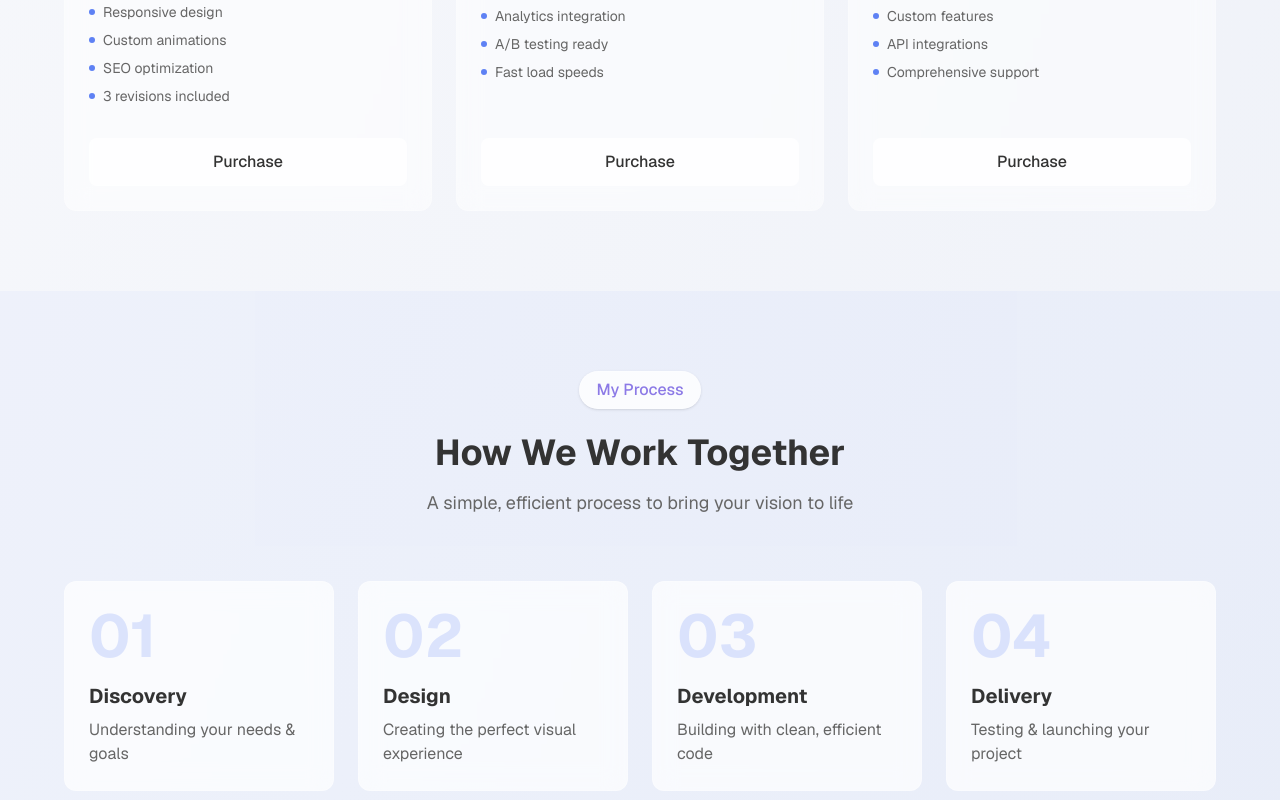
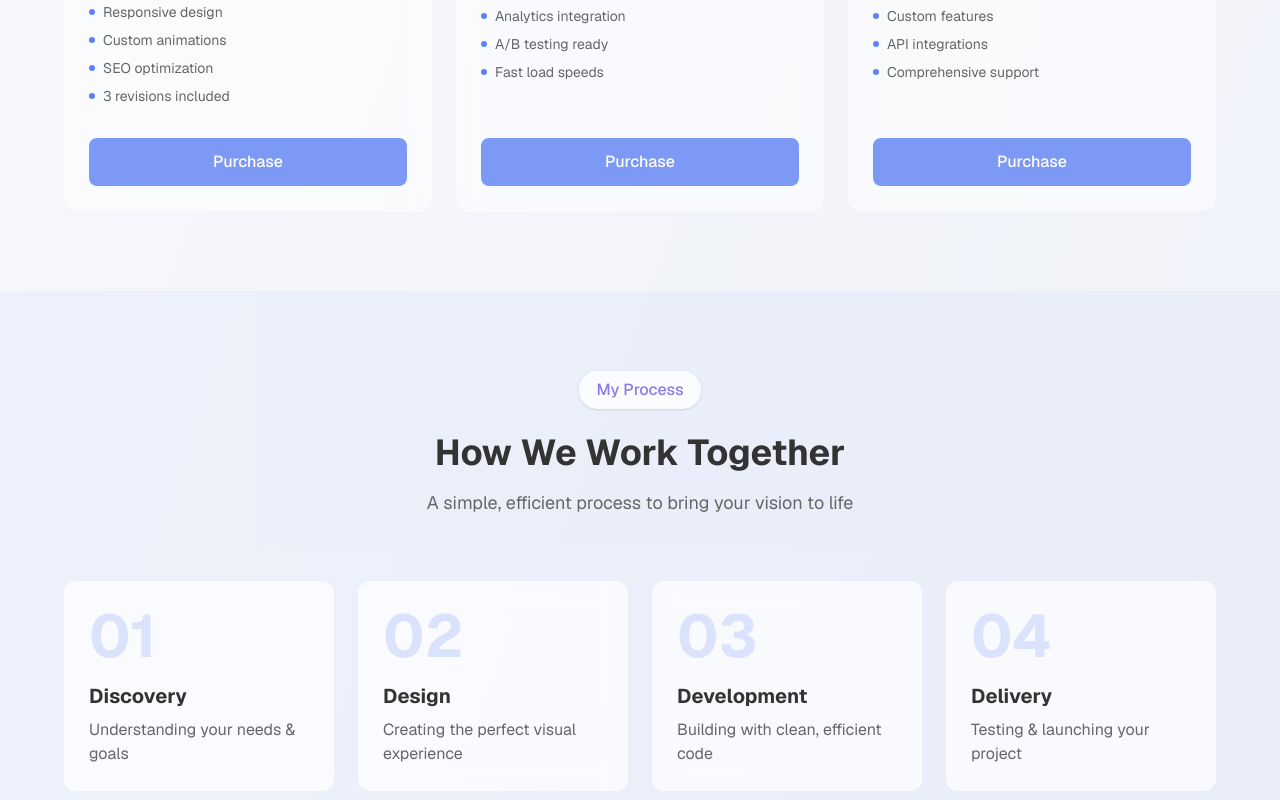
Before and after one commit to YoruAkio/MidtransCustomUI, a Next.js app: page / in a window 1280 px wide. Shown: the part 1869-2669 px from the top of the page. Built offline with nearby package versions, Linux system fonts and the light colour scheme.

Commit message:
fix(home): update button styles for improved visibility and consistency

```diff
--- a/src/pages/index.js
+++ b/src/pages/index.js
@@ -576,7 +576,7 @@ export default function Home() {
                   </div>
                   <motion.button
                     onClick={() => handlePurchase(service)}
-                    className="w-full py-3 bg-white/80 rounded-lg font-medium text-[#333] hover:bg-[#5E81F4] hover:text-white transition-all duration-300 mt-auto"
+                    className="w-full py-3 bg-[#5E81F4]/80 rounded-lg font-medium text-white hover:bg-[#5E81F4] hover:text-white transition-all duration-300 mt-auto"
                     whileHover={{ scale: 1.03 }}
                     whileTap={{ scale: 0.97 }}
                   >
```
